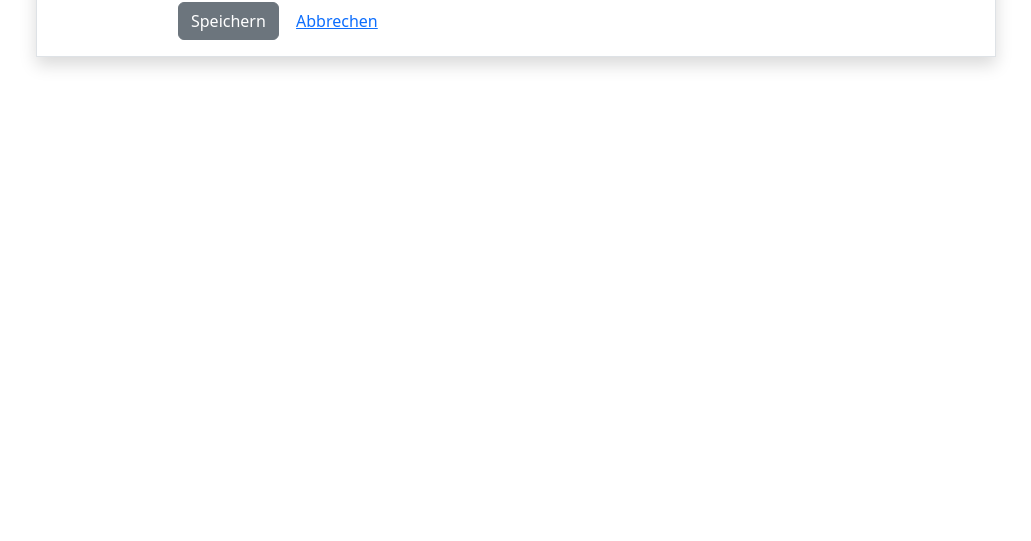
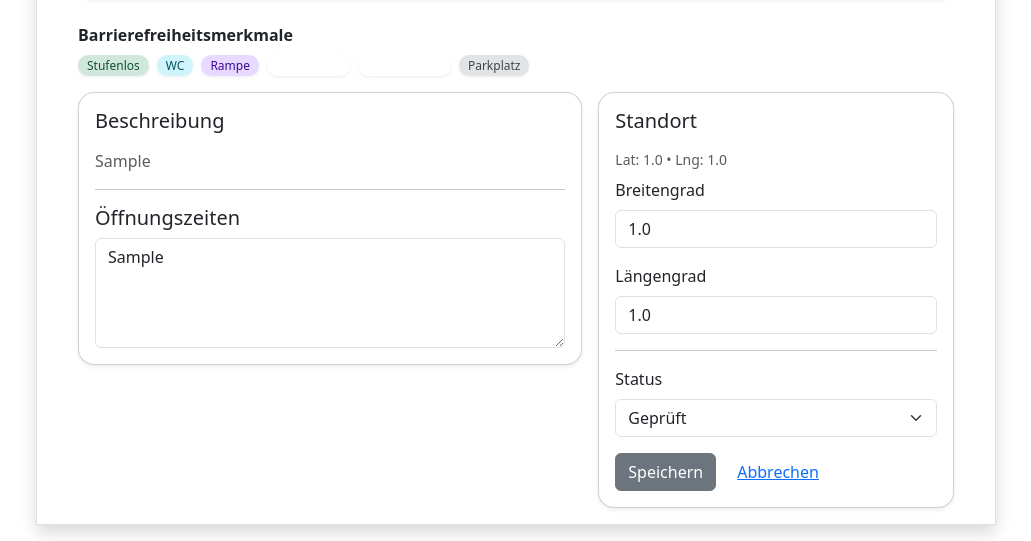
Before and after one commit to Batool259/WheelsEats1, a Flask app: page /restaurants/1/edit in a window 1280 px wide. Shown: the part 562-1103 px from the top of the page, without its empty margins (124-1155 px from the left). Before the commit the page ends 631 px from the top, so only its background shows below. Run offline with Flask 3, Linux system fonts and the light colour scheme; the visitor is signed in with stand-in values (Sample User, id 1); tables that the repository leaves empty hold one stand-in row (values such as "Sample post"); some libraries are stand-ins or nearby versions.

Commit message:
Bearbeitungsseite an Detailseiten-Layout angepasst

```diff
--- a/templates/edit_restaurant.html
+++ b/templates/edit_restaurant.html
@@ -1,9 +1,97 @@
 {% extends "base.html" %}
+{% block TITLE %}Restaurant bearbeiten – {{ restaurant.name }}{% endblock %}
+
 {% block CONTENT %}
-<div class="container mt-4" style="max-width: 700px;">
-  <h3 class="mb-3">Restaurant bearbeiten</h3>
+<div class="container mt-4" style="max-width: 900px;">
+
+  {# Kopfbereich #}
+  <div class="mb-3">
+    <h1 class="h3 fw-bold mb-1">{{ restaurant.name }}</h1>
+
+    <div class="text-muted">
+      {{ restaurant.adresse_zeile }}
+      {% if restaurant.geprueft_am or restaurant.status == "approved" %}
+        • <span class="badge text-bg-success">Geprüft</span>
+      {% else %}
+        • <span class="badge text-bg-warning">In Bearbeitung</span>
+      {% endif %}
+
+      <div class="small mt-1">
+        Erstellt von:
+        {{ restaurant.erstellt_von.benutzername if restaurant.erstellt_von else "Unbekannt" }}
+      </div>
+    </div>
+  </div>
+
+  {# optional: Titelbild wie Detailseite #}
+  {% set titelbild = restaurant.fotos | selectattr("titelbild") | first %}
+  <div class="mb-4">
+    {% if titelbild %}
+      <img
+        src="{{ url_for('static', filename=titelbild.dateipfad.replace('static/', '')) }}"
+        alt="Titelbild von {{ restaurant.name }}"
+        class="img-fluid rounded-4 shadow-sm w-100"
+        style="max-height: 360px; object-fit: cover;"
+      >
+    {% else %}
+      <div class="bg-light rounded-4 d-flex align-items-center justify-content-center"
+           style="height: 240px;">
+        <span class="text-muted">Kein Titelbild vorhanden</span>
+      </div>
+    {% endif %}
+  </div>
+
+  {# Merkmale wie Detailseite: erstmal nur anzeigen (Edit kommt im nächsten Schritt) #}
+  <div class="mb-3">
+    <div class="fw-semibold mb-2">Barrierefreiheitsmerkmale</div>
+    <div class="d-flex flex-wrap gap-2">
+      {% if restaurant.merkmale %}
+        {% if restaurant.merkmale.stufenloser_eingang %}<span class="badge badge-access badge-stepfree">Stufenlos</span>{% endif %}
+        {% if restaurant.merkmale.barrierefreies_wc %}<span class="badge badge-access badge-wc">WC</span>{% endif %}
+        {% if restaurant.merkmale.rampe %}<span class="badge badge-access badge-ramp">Rampe</span>{% endif %}
+        {% if restaurant.merkmale.breite_tueren %}<span class="badge badge-access badge-doors">&gt; 90 cm Tür</span>{% endif %}
+        {% if restaurant.merkmale.unterfahrbare_tische %}<span class="badge badge-access badge-tables">Unterfahrbar</span>{% endif %}
+        {% if restaurant.merkmale.behindertenparkplatz %}<span class="badge badge-access badge-parking">Parkplatz</span>{% endif %}
+      {% else %}
+        <span class="text-muted">Keine Merkmale vorhanden.</span>
+      {% endif %}
+    </div>
+  </div>
 
   <form method="post">
+    <div class="row g-3">
+      {# Linke Card wie Detailseite: Beschreibung + Öffnungszeiten #}
+      <div class="col-md-7">
+        <div class="card shadow-sm rounded-4">
+          <div class="card-body">
+            <h5 class="card-title mb-3">Beschreibung</h5>
+            <div class="text-muted">
+              {{ restaurant.beschreibung or "Keine Beschreibung vorhanden." }}
+            </div>
+
+            <hr>
+
+            <h5 class="card-title mb-2">Öffnungszeiten</h5>
+            <textarea class="form-control" name="oeffnungszeiten" rows="4"
+              placeholder="z.B. Mo–Fr: 10:00–18:00">{{ restaurant.oeffnungszeiten or "" }}</textarea>
+          </div>
+        </div>
+      </div>
+
+      {# Rechte Card wie Detailseite: Standort + Koordinatenfelder #}
+      <div class="col-md-5">
+        <div class="card shadow-sm rounded-4">
+          <div class="card-body">
+            <h5 class="card-title mb-3">Standort</h5>
+
+            <div class="mb-2 small text-muted">
+              {% if restaurant.breitengrad and restaurant.laengengrad %}
+                Lat: {{ restaurant.breitengrad }} • Lng: {{ restaurant.laengengrad }}
+              {% else %}
+                Keine Koordinaten vorhanden.
+              {% endif %}
+            </div>
+
             <div class="mb-3">
               <label class="form-label">Breitengrad</label>
               <input class="form-control" name="breitengrad" value="{{ restaurant.breitengrad or '' }}">
@@ -14,10 +102,7 @@
               <input class="form-control" name="laengengrad" value="{{ restaurant.laengengrad or '' }}">
             </div>
 
-    <div class="mb-3">
-      <label class="form-label">Öffnungszeiten</label>
-      <textarea class="form-control" name="oeffnungszeiten" rows="4">{{ restaurant.oeffnungszeiten or '' }}</textarea>
-    </div>
+            <hr>
 
             <div class="mb-3">
               <label class="form-label">Status</label>
@@ -27,8 +112,15 @@
               </select>
             </div>
 
+            <div class="d-flex gap-2">
               <button class="btn btn-secondary" type="submit">Speichern</button>
               <a class="btn btn-link" href="{{ url_for('detail', id=restaurant.id) }}">Abbrechen</a>
+            </div>
+          </div>
+        </div>
+      </div>
+    </div>
   </form>
+
 </div>
 {% endblock %}
```
Lines whose indentation alone changed are shown as unchanged.
